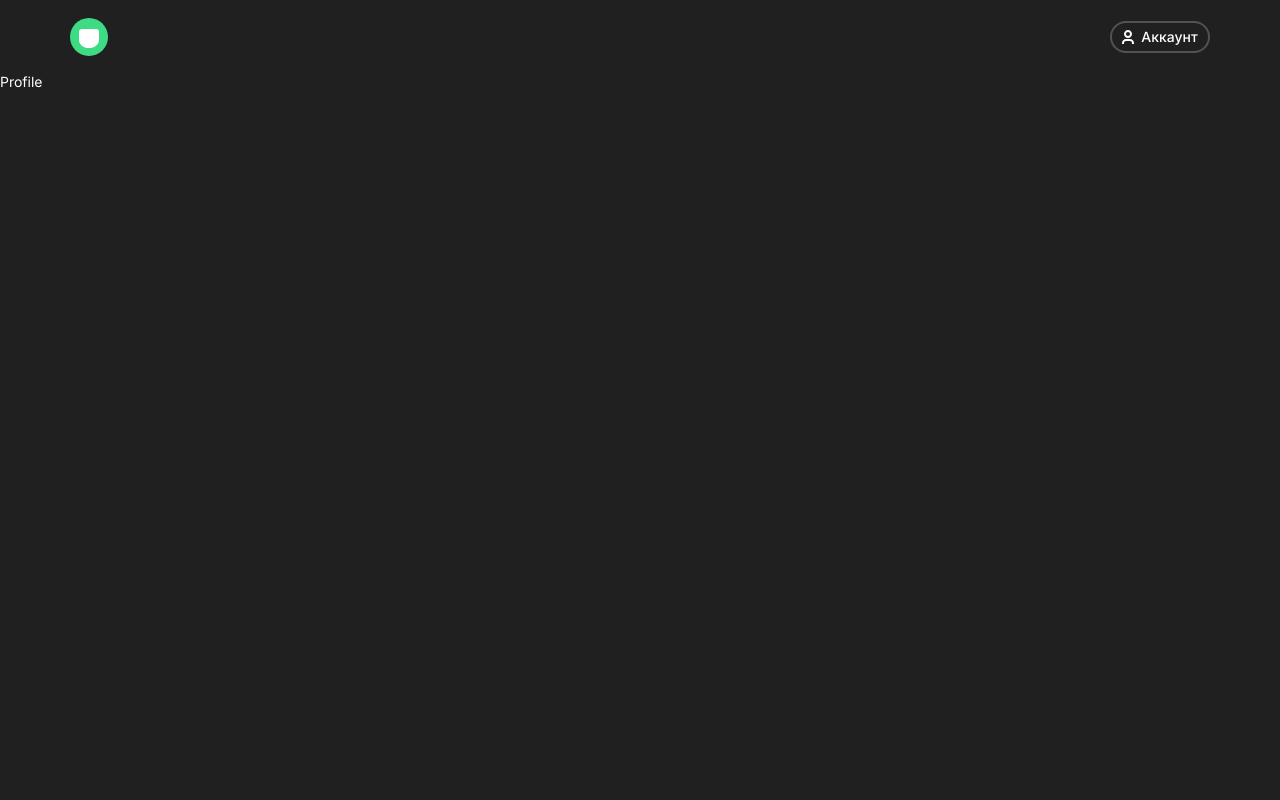
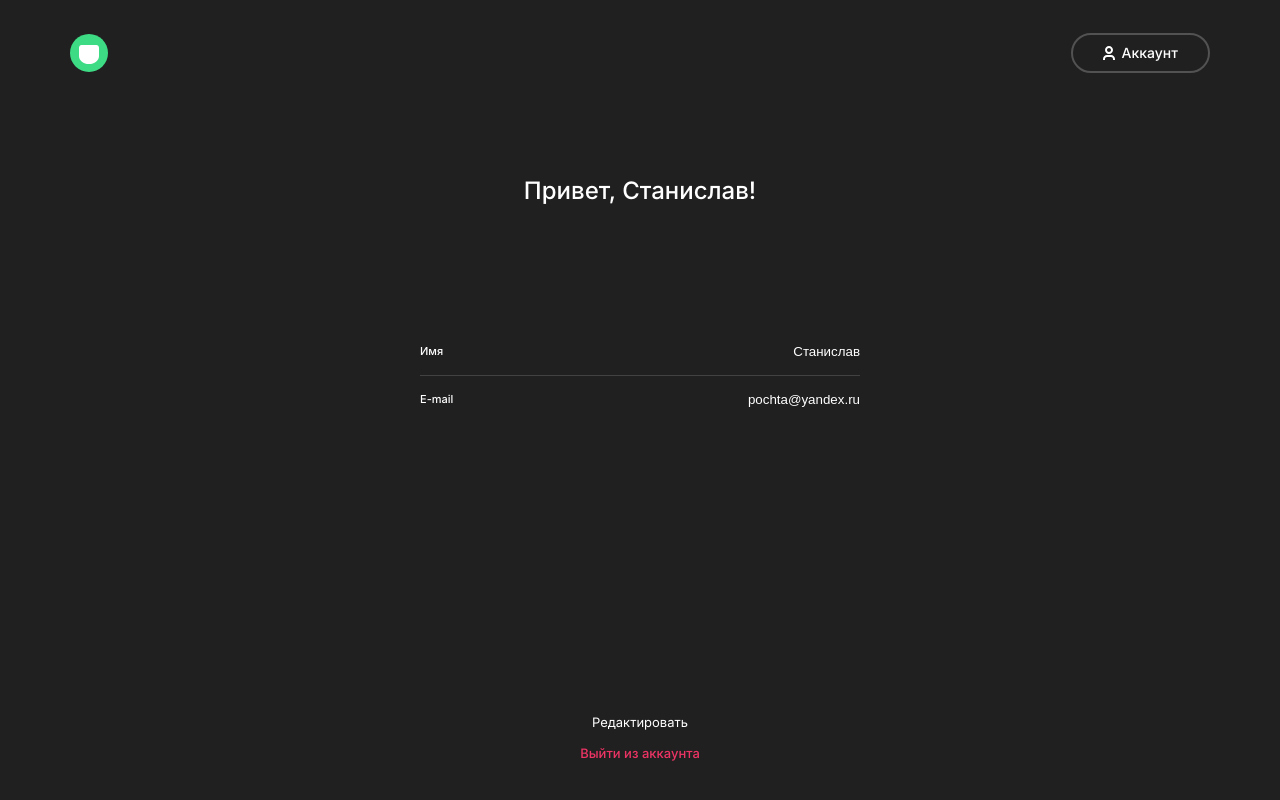
Before and after one commit to MiskevichStanislav/movies-explorer-frontend, a React (Create React App) app: page /profile in a window 1280 px wide. Shown: the top 800 px of the page. Built offline with nearby package versions, Linux system fonts and the light colour scheme.

Commit message:
adding effects main page+creating editing  profile

```diff
--- a/src/components/AboutMe/AboutMe.css
+++ b/src/components/AboutMe/AboutMe.css
@@ -53,6 +53,14 @@
     height: 327px;
     border-radius: 10px;
     object-fit: cover;
+    -webkit-filter: blur(3px);
+    filter: blur(3px);
+    -webkit-transition: .3s ease-in-out;
+    transition: .3s ease-in-out;
+}
+.about-me__photo:hover {
+    -webkit-filter: blur(0);
+    filter: blur(0);
 }
 
 @media screen and (max-width: 1280px) {
--- a/src/components/Header/Header.css
+++ b/src/components/Header/Header.css
@@ -32,20 +32,51 @@
 }
 
 .header__profile {
+    text-decoration: none;
     align-items: center;
+    display: flex;
+    box-sizing: border-box;
+    cursor: pointer;
+    flex-direction: row-reverse;
+    padding: 10px 30px;
+    margin: 15px 0;
+    position: relative;
+    overflow: hidden;
+    justify-content: center;
+    margin-left: 50px;
     border: 2px solid #525252;
     border-radius: 50px;
-    box-sizing: border-box;
-    cursor: pointer;
-    display: flex;
-    flex-direction: row-reverse;
     gap: 7px;
-    height: 32px;
-    justify-content: center;
-    margin-left: 50px;
-    text-decoration: none;
-    transition: .3s;
-    width: 100px;
+    color: #fff !important;
+    font-size: 0.950em;
+    transition: .3s ease-in-out;
+}
+
+.header__profile:before {
+    content: "";
+    background: linear-gradient(90deg, rgba(255, 255, 255, .1), rgba(255, 255, 255, .5));
+    height: 60px;
+    width: 50px;
+    position: absolute;
+    top: 0px;
+    left: -80px;
+    transform: skewX(-45deg);
+}
+
+.header__profile:hover {
+    background: #83bfc503;
+    color: #fff !important;
+}
+
+.header__profile:hover:before {
+    left: 100%;
+    transition: .5s ease-in-out;
+}
+
+.header__profile:focus {
+    background: #83bec5;
+    color: #fff !important;
+    outline: none;
 }
 
 .header__profile-button {
--- a/src/components/Logo/Logo.css
+++ b/src/components/Logo/Logo.css
@@ -2,4 +2,9 @@
     width: 38px;
     height: 38px;
     cursor: pointer;
+    transition: transform linear 0.3s;
 }
+
+.logo:hover {
+    transform: scale(1.1);
+}
--- a/src/components/NavTab/NavTab.css
+++ b/src/components/NavTab/NavTab.css
@@ -13,8 +13,30 @@
     font-size: 13px;
     line-height: 16px;
     font-weight: 500;
-    border-bottom: 1px solid;
+    display: inline-block;
+    color: #ffffff;
+    line-height: 1;
+    text-decoration: none;
+    cursor: pointer;
+    /* border-bottom: 1px solid; */
 }
+
+.navtab__link:after {
+    background-color: #ffffff;
+    display: block;
+    content: "";
+    height: 1px;
+    width: 0%;
+    -webkit-transition: width .3s ease-in-out;
+    -moz--transition: width .3s ease-in-out;
+    transition: width .3s ease-in-out;
+}
+
+.navtab__link:hover:after,
+.navtab__link:focus:after {
+    width: 100%;
+}
+
 
 @media screen and (max-width: 768px) {
     .navtab__list {
--- a/src/components/Profile/Profile.css
+++ b/src/components/Profile/Profile.css
@@ -0,0 +1,68 @@
+.profile {
+    padding: 70px 0;
+    height: calc(100vh - 74px);
+}
+
+.profile__container {
+    height: 100%;
+    max-width: 440px;
+    text-align: center;
+}
+
+.profile__wrapper {
+    height: 100%;
+    display: flex;
+    flex-direction: column;
+    row-gap: 123px;
+}
+
+.profile__title {
+    font-size: 24px;
+    font-weight: 500;
+}
+
+.profile__form {
+    margin-bottom: auto;
+}
+
+.profile__label {
+    padding: 6px 0;
+    display: flex;
+    column-gap: 15px;
+    justify-content: space-between;
+    align-items: center;
+    font-size: 11px;
+}
+
+.profile__label:not(:last-of-type) {
+    border-bottom: 1px solid #424242;
+}
+
+.profile__text {
+    font-weight: 500;
+    flex-shrink: 0;
+}
+
+.profile__input {
+    padding: 10px 0;
+    border: none;
+    text-align: right;
+    background-color: transparent;
+    color: inherit;
+    width: 100%;
+}
+
+.profile__buttons {
+    display: flex;
+    flex-direction: column;
+    row-gap: 16px;
+}
+
+.profile__button {
+    font-size: 13px;
+}
+
+.profile__button_color_red {
+    color: #ee3465;
+    font-weight: 500;
+}
--- a/src/components/Profile/Profile.js
+++ b/src/components/Profile/Profile.js
@@ -1,9 +1,40 @@
+import { useState } from "react";
 import './Profile.css';
 
 function Profile() {
+    const [name, setName] = useState('Станислав')
+    const [email, setEmail] = useState('pochta@yandex.ru')
     return (
-        <div className="profile-page">
-            Profile
+        <div className="profile">
+            <div className="container profile__container">
+                <div className="profile__wrapper">
+                    <h1 className="profile__title">Привет, Станислав!</h1>
+                    <form className="profile__form">
+                        <label className='profile__label'>
+                            <p className="profile__text">Имя</p>
+                            <input
+                                className="profile__input"
+                                type="text"
+                                value={name}
+                                onChange={e => setName(e.target.value)}
+                            />
+                        </label>
+                        <label className='profile__label'>
+                            <p className="profile__text">E-mail</p>
+                            <input
+                                className="profile__input"
+                                type="email"
+                                value={email}
+                                onChange={e => setEmail(e.target.value)}
+                            />
+                        </label>
+                    </form>
+                    <div className="profile__buttons">
+                        <button className='profile__button'>Редактировать</button>
+                        <button className='profile__button profile__button_color_red'>Выйти из аккаунта</button>
+                    </div>
+                </div>
+            </div>
         </div>
     );
 }
```
